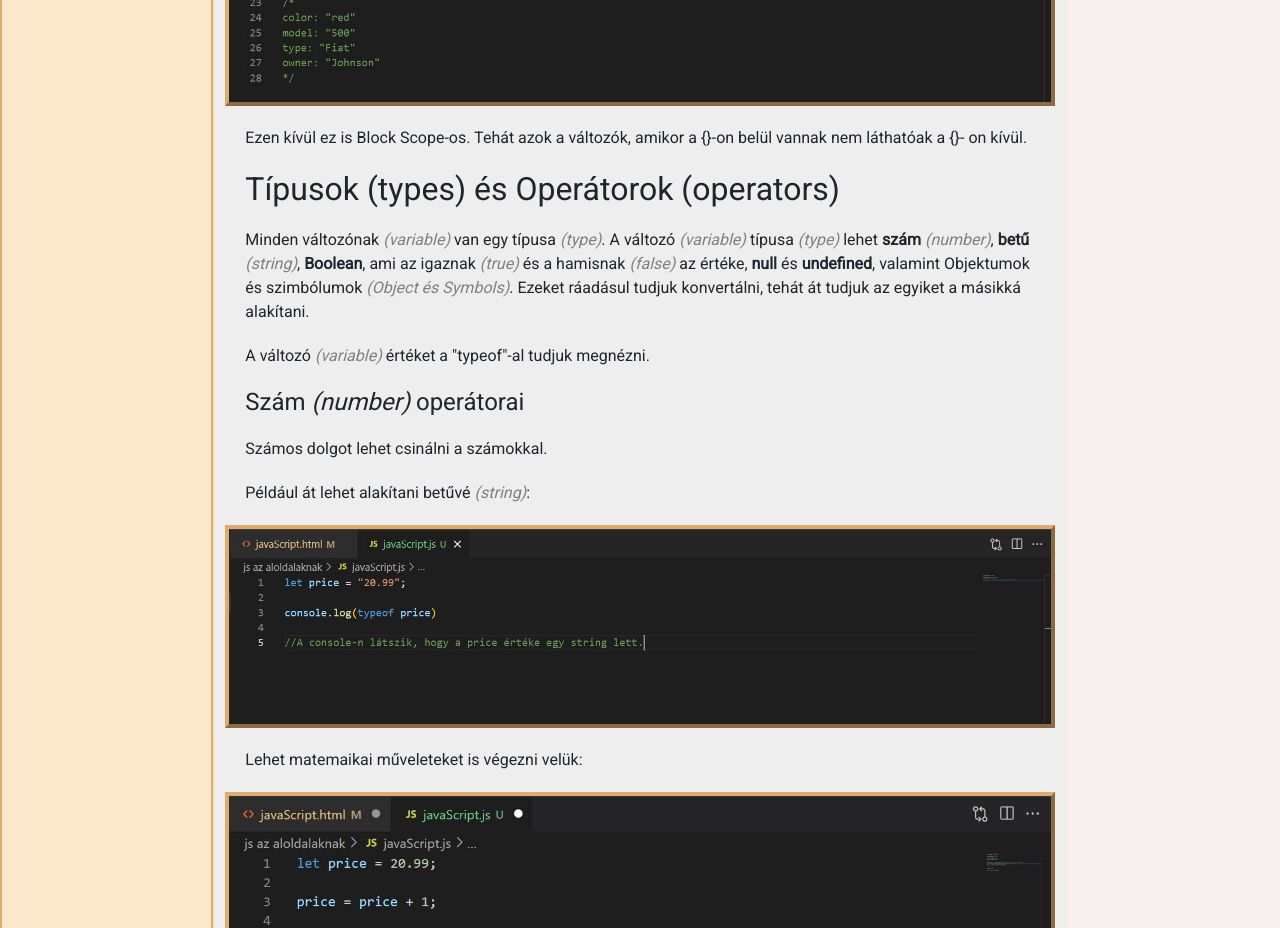
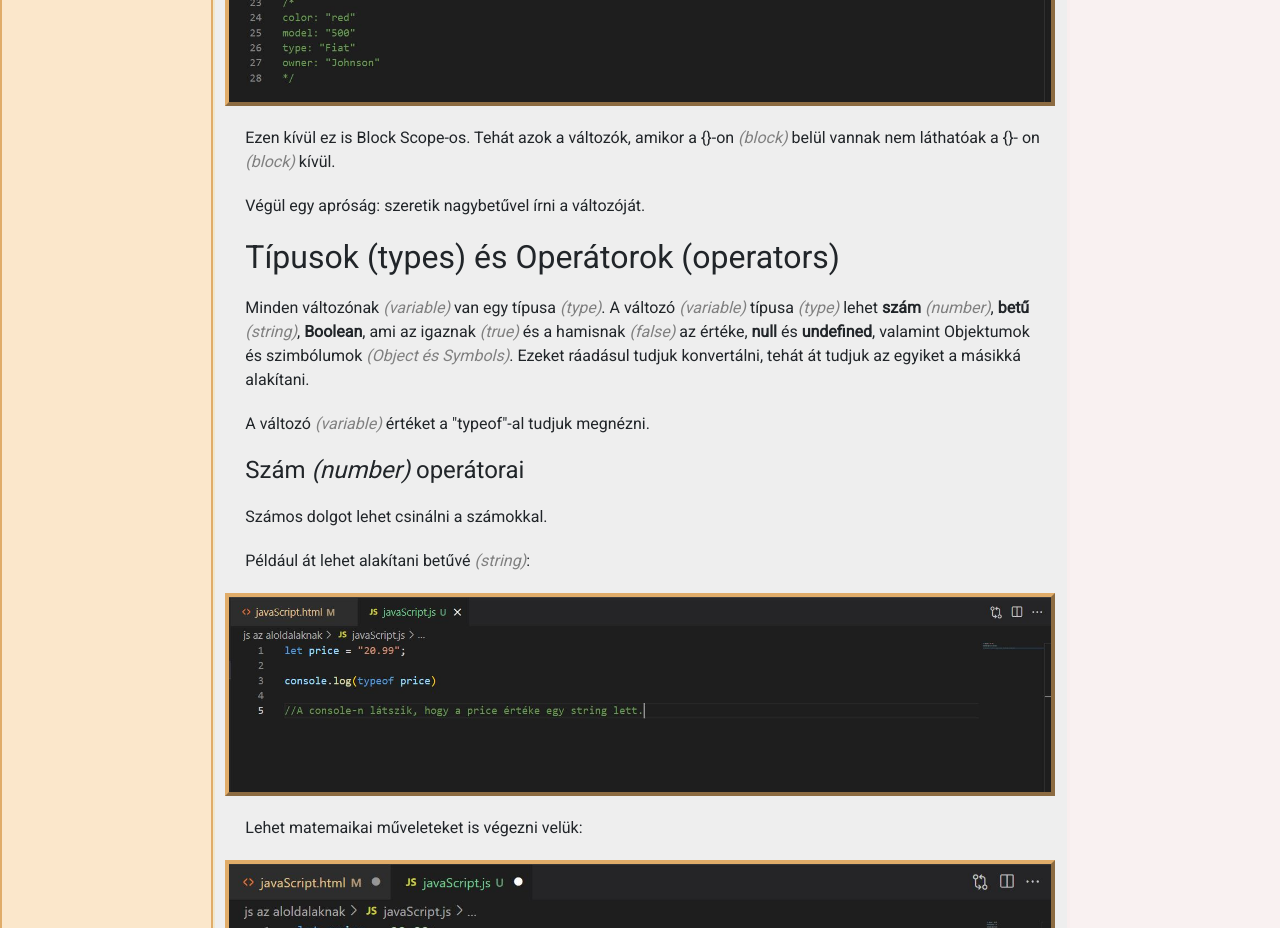
Before and after one commit to k3csk3/tesztoldal, a plain HTML site: page javaScript.html in a window 1280 px wide. Shown: the part 4060-4988 px from the top of the page. Drawn offline with Linux system fonts and the light colour scheme.

Commit message:
már nem is tudom

```diff
--- a/javaScript.html
+++ b/javaScript.html
@@ -81,8 +81,9 @@
         <p>Itt pedig egy példa arra, hogy az objektum <em>(object)</em> tuladjonságát <em>(property)</em> is lehet
           változtatni:</p>
         <a href="img/const3.JPG" target="_blank"><img src="img/const3.JPG" class="img-fluid" alt="const3"></a>
-        <p>Ezen kívül ez is Block Scope-os. Tehát azok a változók, amikor a {}-on belül vannak nem láthatóak a {}-
-          on kívül.</p>
+        <p>Ezen kívül ez is Block Scope-os. Tehát azok a változók, amikor a {}-on <em>(block)</em> belül vannak nem láthatóak a {}-
+          on <em>(block)</em> kívül.</p>
+        <p>Végül egy apróság: szeretik nagybetűvel írni a változóját.</p>
         <h2 id="tipusok">Típusok (types) és Operátorok (operators)</h2>
         <p>Minden változónak <em>(variable)</em> van egy típusa <em>(type)</em>. A változó <em>(variable)</em> típusa
           <em>(type)</em> lehet <strong>szám</strong>
```
Also changed, not shown: js az aloldalaknak/javaScript.js (+31 -0 lines).
